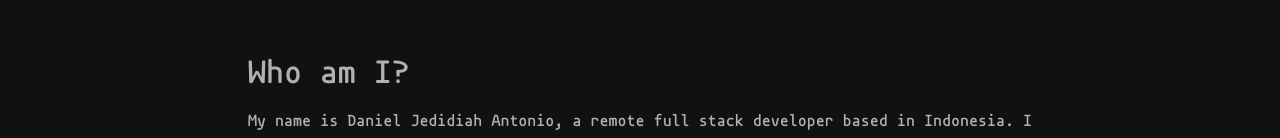
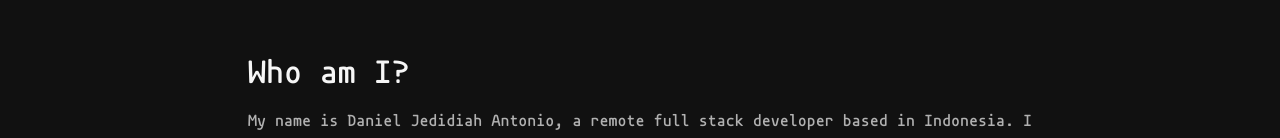
Before and after one commit to danieljantonio/portfolio, a Next.js app: page /about in a window 1280 px wide. Shown: the part 662-800 px from the top of the page. Built offline with nearby package versions, Linux system fonts and the light colour scheme.

Commit message:
set about title color = white

```diff
--- a/src/styles/pages/about.module.scss
+++ b/src/styles/pages/about.module.scss
@@ -17,6 +17,7 @@
 	.header {
 		font-size: $text-header;
 		margin-bottom: 1rem;
+		color: $text-light;
 	}
 	.paragraph {
 		padding-bottom: 2rem;
```
